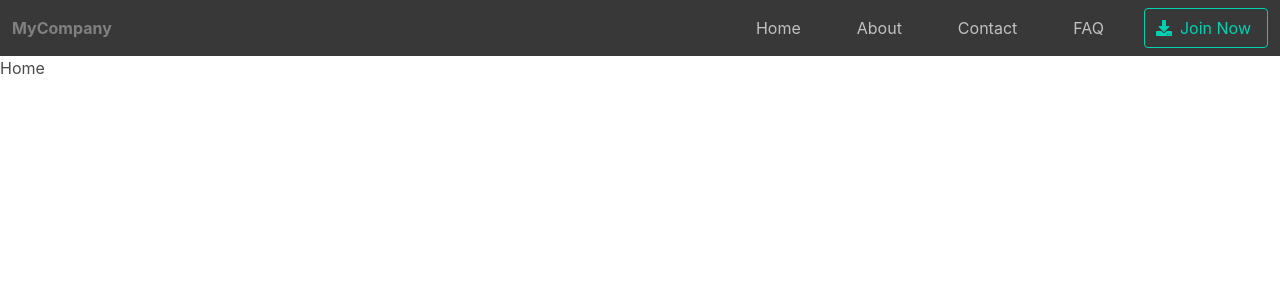
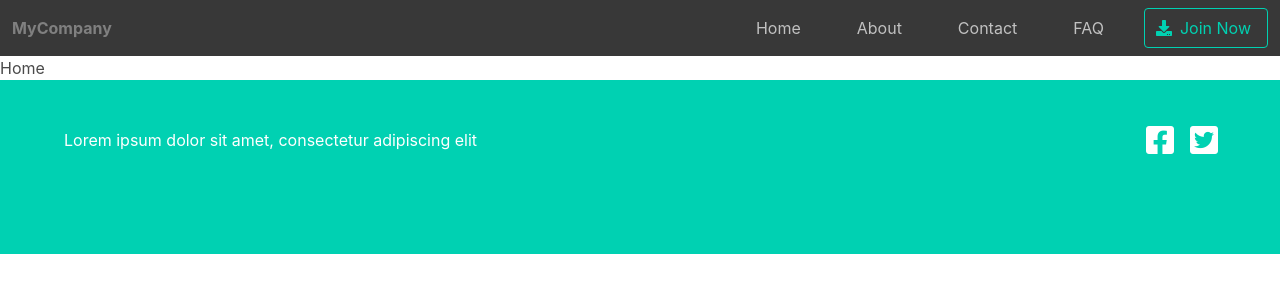
Before and after one commit to marnold22/Vue-Website, a Vue app in the folder vue-website/: page / in a window 1280 px wide. Shown: the top 300 px of the page. Built offline with nearby package versions, Linux system fonts and the light colour scheme.

Commit message:
Added footer and sass for footer

```diff
--- a/vue-website/src/App.vue
+++ b/vue-website/src/App.vue
@@ -30,7 +30,22 @@
       </div>
     </nav>
 
-    <router-view/>
+    <router-view></router-view>
+
+    <footer class="footer is-primary">
+      <div class="container">
+        <div class="columns">
+          <div class="column">
+            <p>Lorem ipsum dolor sit amet, consectetur adipiscing elit</p>
+          </div>
+          <div class="column has-text-right">
+            <a class="icon" href="#"><i class="fab fa-facebook-square fa-2x"></i></a>
+            <a class="icon" href="#"><i class="fab fa-twitter-square fa-2x"></i></a>
+          </div>
+        </div>
+      </div>
+    </footer>
+
   </div>
 </template>
 
@@ -58,11 +73,12 @@
   background-color: #383838
   a:hover
     color: gray
-    background-color: #383838
 
 .r-item
   color: #C1C1C1
   padding: 0.5rem 1.75rem
+  &:hover
+    background-color: #383838
   +mobile
     color: gray
     &:hover
@@ -73,4 +89,15 @@
   color: #C1C1C1
   font-weight: bold
 
+.navbar-burger span
+  background-color: #c1c1c1
+
+footer
+  background-color: $primary !important
+  color: #fff
+
+  .icon
+    color: #fff
+    margin-left: 20px
+
 </style>
```
